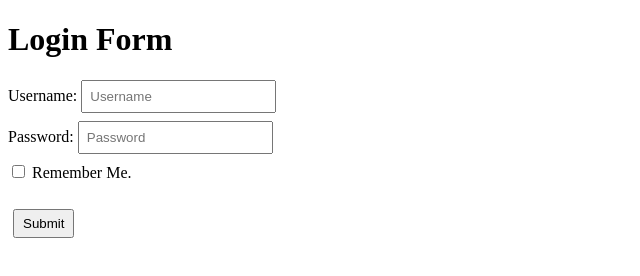
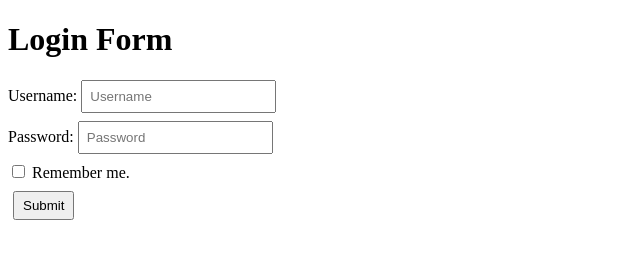
Before and after one commit to acciojob/remember-me-login-form-rupadevii, a website: page main.html in a window 1280 px wide. Shown: the whole page, without its empty margins (0-640 px from the left). Drawn offline with Linux system fonts and the light colour scheme.

Commit message:
created a submission

```diff
--- a/main.html
+++ b/main.html
@@ -15,9 +15,9 @@
 	<label for="password">Password:</label>
 	<input type="password" placeholder="Password" id="password"/><br>
 	<input type="checkbox" id="checkbox"/>
-	<label for="checkbox">Remember Me.</label><br>
-	<button id="existing" hidden>Login as existing user</button><br>
-	<button type="submit" id="submit" value="Submit">Submit</button>
+	<label for="checkbox">Remember me.</label><br>
+	<button type="submit" id="submit" value="Submit">Submit</button><br>
+	<button id="existing" hidden>Login as existing user</button>
 </form>
 
     <script type="text/javascript" src="./script.js">
```
